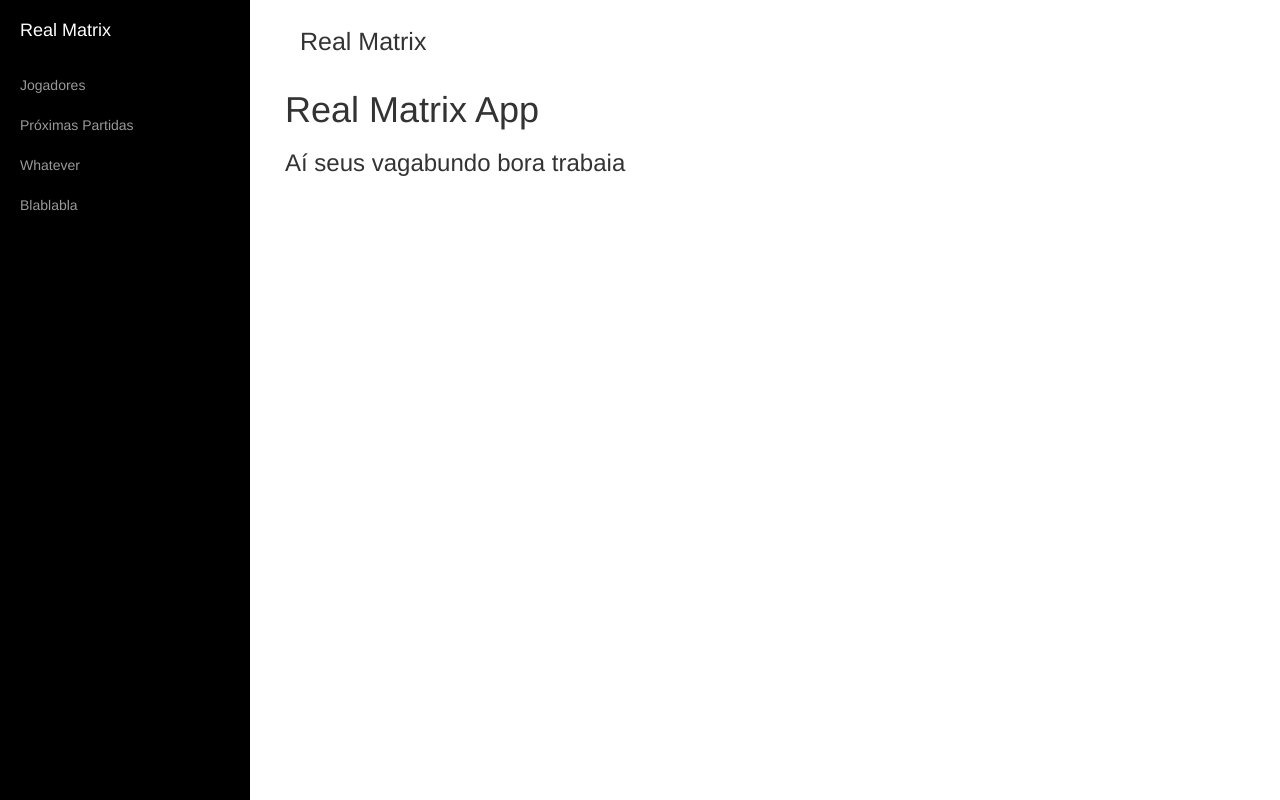
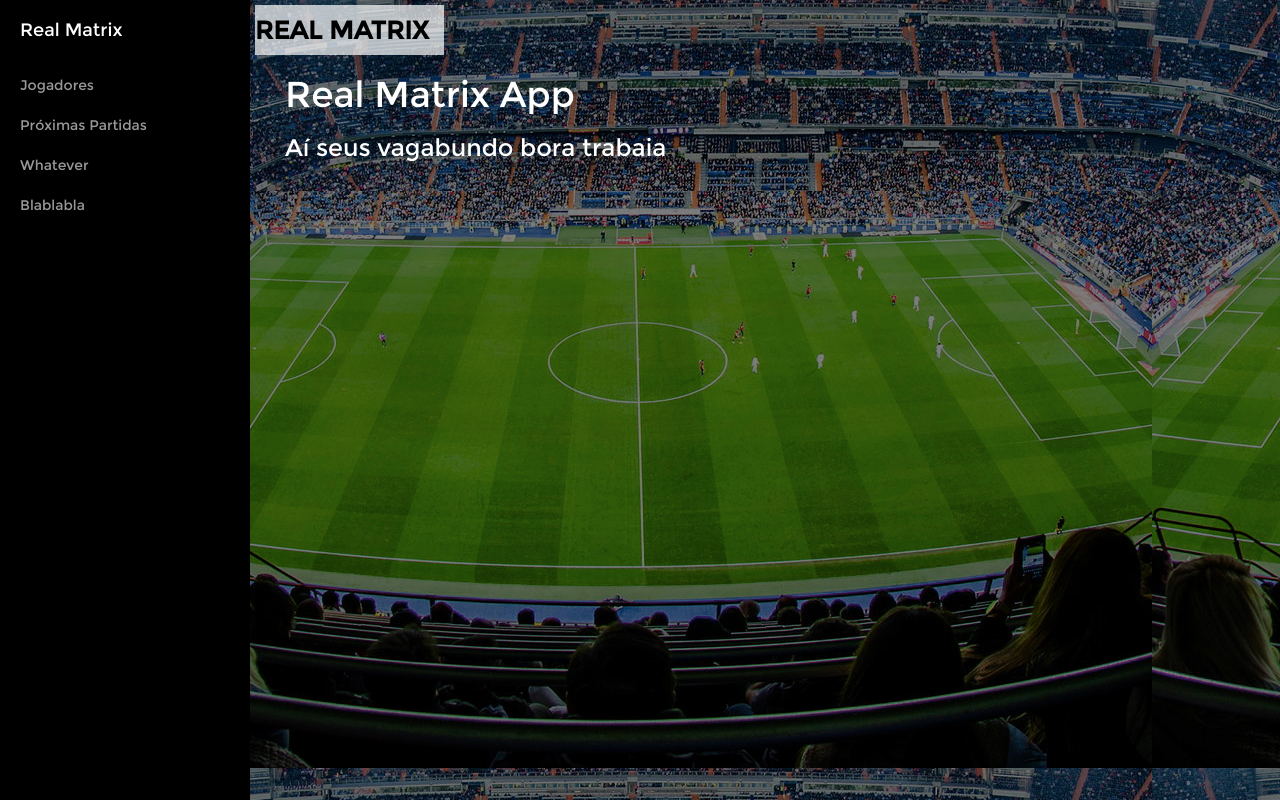
Before and after one commit to morettimatheus/RMatrixApp, a plain HTML site: page index.html in a window 1280 px wide. Drawn offline with Linux system fonts and the light colour scheme.

Commit message:
Menu superior/imagem de fundo
Estilização do menu superior e da imagem de fundo

```diff
--- a/css/main.css
+++ b/css/main.css
@@ -1,14 +1,7 @@
-/*
- * HTML5 Boilerplate
- *
- * What follows is the result of much research on cross-browser styling.
- * Credit left inline and big thanks to Nicolas Gallagher, Jonathan Neal,
- * Kroc Camen, and the H5BP dev community and team.
- */
-
-/* ==========================================================================
-   Base styles: opinionated defaults
-   ========================================================================== */
+@font-face {
+    font-family: RealMadrid;
+    src: url(Montserrat-Regular.ttf);
+}
 
 html,
 button,
@@ -20,6 +13,11 @@ textarea {
 
 body {
     line-height: 1.4;
+    background-image: url("../img/intro-bg.jpg");
+    background-position: top center;
+    font-family: RealMadrid;
+    color: #ffffff;
+
 }
 
 a {
@@ -99,6 +97,11 @@ textarea {
     width: 100%;
     position: absolute;
     padding: 15px;
+    height: 100%;
+    background-image: url("../img/intro-bg.jpg");
+    background-position: top center;
+    font-family: RealMadrid;
+    color: #ffffff;
 }
 
 #wrapper.toggled #page-content-wrapper {
@@ -190,7 +193,10 @@ textarea {
     float: left;
 }
 .navbar-toggle {
-    margin-top: 0;
+    margin-top: 12.5px;
+    margin-left: 15px;
+    padding: 0;
+    border-radius: 0px;
 }
 .navbar-toggle .icon-bar {
     background-color: black;
@@ -200,7 +206,19 @@ textarea {
 .navbar-brand {
     float: right;
     font-size: 25px;
-    line-height: 13px;
+    line-height: 50px;
+    padding: 0 !important;
+    margin-right: 15px;
+    text-transform: uppercase;
+    font-weight: bold;
+    color: #000000;
+
+}
+.navbar-custom {
+    background-color: rgba(255,255,255,0.7);
+    margin-left: -30px !important;
+    margin-right: -30px !important;
+    margin-top: -15px !important;
 }
 
 
--- a/index.html
+++ b/index.html
@@ -42,7 +42,7 @@
         <!-- Page Content -->
         <div id="page-content-wrapper">
             <div class="container-fluid">
-                <div class="navbar-header">
+                <div class="navbar-header navbar-custom">
                     <button type="button" class="navbar-toggle collapsed" data-toggle="collapse"  class="btn btn-default" id="menu-toggle">
                         <span class="sr-only">Toggle navigation</span>
                         <span class="icon-bar"></span>
```
Also changed, not shown: css/Montserrat-Regular.ttf (added), img/intro-bg.jpg (added).
